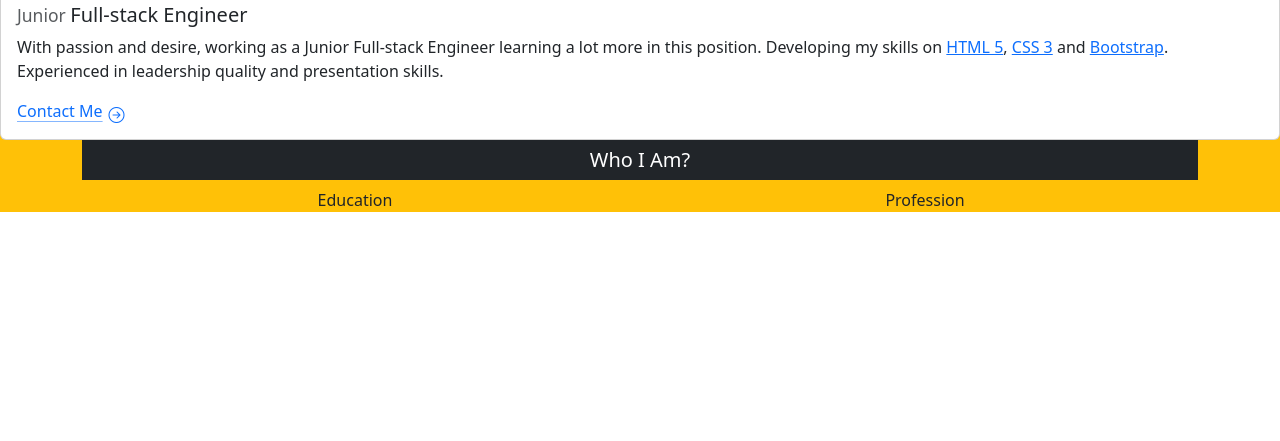
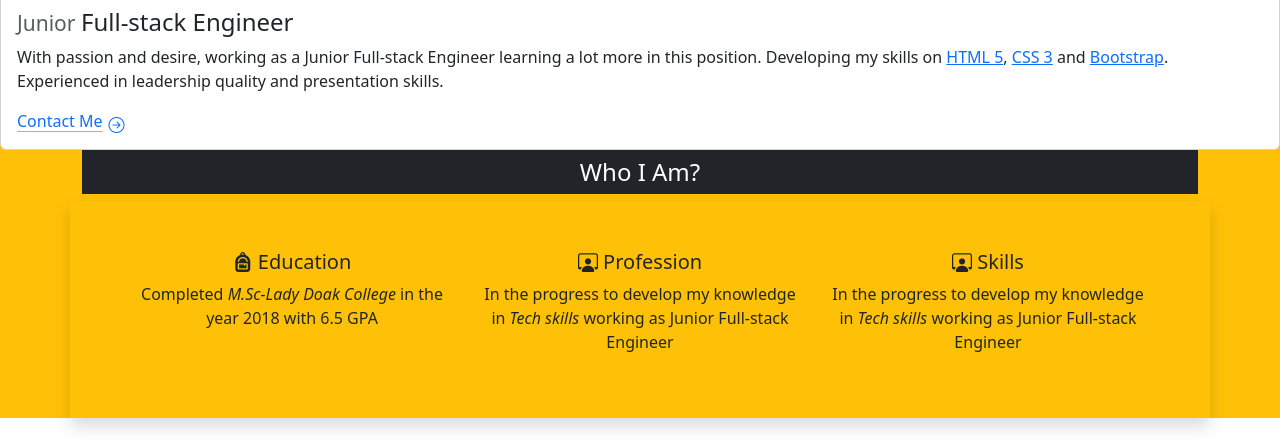
Before and after one commit to Jeya-rosini/bootstrap-portfolio, a plain HTML site: page index.html in a window 1280 px wide. Shown: the part 359-800 px from the top of the page. Drawn offline with nearby package versions, Linux system fonts and the light colour scheme.

Commit message:
add the changes

```diff
--- a/index.html
+++ b/index.html
@@ -90,10 +90,10 @@
                     </div>
                 </div>
             <div class="card">
-                <h5 class="card-header text-center bg-dark text-white">Glimpse</h5>
+                <h4 class="card-header text-center bg-dark text-white">Glimpse</h4>
                 <div class="card-body">
-                  <h5 class="card-title"><small class="text-body-secondary">Junior </small>Full-stack Engineer</small>
-                  </h5>
+                  <h4 class="card-title"><small class="text-body-secondary">Junior </small>Full-stack Engineer</small>
+                  </h4>
                   <p class="card-text">With passion and desire, working as a Junior Full-stack Engineer learning a lot more in this position.
                      Developing my skills on <a href="https://www.geeksforgeeks.org/html5-introduction/" title="HTML">HTML 5</a>,
                     <a href="https://www.w3schools.com/css/css_intro.asp" title="CSS">CSS 3</a> and <a href="https://www.w3schools.com/whatis/whatis_bootstrap.asp" title="Bootstrap">Bootstrap</a>.
@@ -107,15 +107,27 @@
                 </div>
               </div>
               <div class="container text-center">
-                <h5 class="Details-container bg-dark p-2 text-white">Who I Am?</h5>
-                <div class="row">
+                <h4 class="Details-container bg-dark p-2 text-white">Who I Am?</h4>
+                <div class="row p-5 border-success border-3 shadow shadow-intensity-xl">
                   <div class="col">
-                    Education
+                    <h5><i class="bi bi-backpack-fill"></i> Education</h5>
+                    <p>
+                        Completed <i>M.Sc-Lady Doak College</i> in the year 2018 with 6.5 GPA
+                    </p>
                   </div>
                   <div class="col">
-                    Profession
+                    <h5><i class="bi bi-person-workspace"></i> Profession</h5>
+                    <p>
+                        In the progress to develop my knowledge in <i>Tech skills</i> working as Junior Full-stack Engineer
+                    </p>
                   </div>
-                </div>
+                  <div class="col">
+                    <h5><i class="bi bi-person-workspace"></i> Skills</h5>
+                    <p>
+                        In the progress to develop my knowledge in <i>Tech skills</i> working as Junior Full-stack Engineer
+                    </p>
+                  </div>
+                  </div>
               </div>
          </div>
     </main>
```
